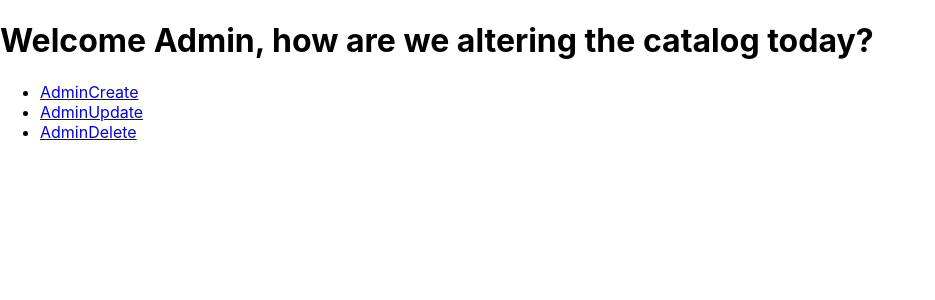
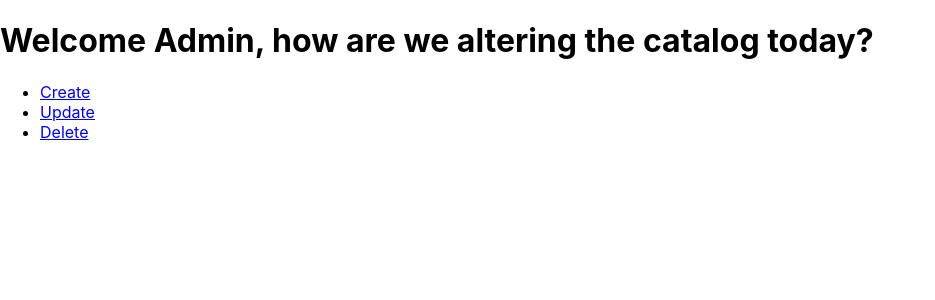
Before and after one commit to nxrob/Museum, a React (Create React App) app in the folder museum-react/: page /Admin in a window 1280 px wide. Shown: the top 300 px of the page, without its empty margins (0-935 px from the left). Built offline with nearby package versions, Linux system fonts and the light colour scheme.

Commit message:
fixed routing

```diff
--- a/museum-react/src/Admin.js
+++ b/museum-react/src/Admin.js
@@ -7,8 +7,6 @@ import AdminUpdate from "./AdminUpdate";
 const Admin = () => {
 
     return (
-
-
         <div className="AdminHome">
             <h1>Welcome Admin, how are we altering the catalog today?</h1>
          <div>
@@ -17,23 +15,21 @@ const Admin = () => {
             <ul>
 
               <li>
-                 <Link to = "/Create">AdminCreate</Link>
+                 <Link to = "/Admin/Create">Create</Link>
               </li>
 
               <li>
-                <Link to = "/Update">AdminUpdate</Link>
+                <Link to = "/Admin/update">Update</Link>
               </li>
               <li>
-                <Link to = "/Delete">AdminDelete</Link>
+                <Link to = "/Admin/delete">Delete</Link>
               </li>
 
             </ul>
           </nav>
-          <Routes>
-            <Route path = "/admin/create" element = {<AdminCreate />}/>
-            <Route path = "/admin/update" element = {<AdminUpdate/>}/>
-            <Route path = "/admin/delete" element = {<AdminDelete/>}/>
-          </Routes>
+          {/* <Routes>
+
+          </Routes> */}
          </div>
 
         </div>
--- a/museum-react/src/AdminCreate.js
+++ b/museum-react/src/AdminCreate.js
@@ -3,9 +3,13 @@ import React from "react";
 const AdminCreate = () => {
 
     return(
-        <h1>
-            Create
-        </h1>
+        <div>
+           <h1>
+            yo
+           </h1>
+
+        </div>
+
     )
 }
 
--- a/museum-react/src/App.js
+++ b/museum-react/src/App.js
@@ -3,6 +3,9 @@ import { BrowserRouter as Router, Route, Routes } from 'react-router-dom';
 import LandingPage from './LandingPage';
 import Museum from './Museum';
 import Admin from './Admin';
+import AdminDelete from "./AdminDelete";
+import AdminCreate from "./AdminCreate";
+import AdminUpdate from "./AdminUpdate";
 
 
 function App() {
@@ -12,7 +15,10 @@ function App() {
         <Routes>
           <Route path="/" element={<LandingPage />} />
           <Route path="/museums" element={<Museum />} />
-          <Route path="/admin" element={<Admin />} />
+          <Route path="/Admin" element={<Admin />} />
+          <Route path = "/Admin/create" element = {<AdminCreate />}/>
+          <Route path = "/Admin/update" element = {<AdminUpdate/>}/>
+          <Route path = "/Admin/delete" element = {<AdminDelete/>}/>
         </Routes>
       </div>
     </Router>
--- a/museum-react/src/LandingPage.js
+++ b/museum-react/src/LandingPage.js
@@ -61,7 +61,7 @@ const LandingPage = () => {
         <Link to="/museums">Museums</Link>
         <Link to="/artists">Artists</Link>
         <Link to="/guides">Guides</Link>
-        <Link to="/admin">Administrator Access</Link>
+        <Link to="/Admin">Administrator Access</Link>
       </div>
     </div>
   );
```
